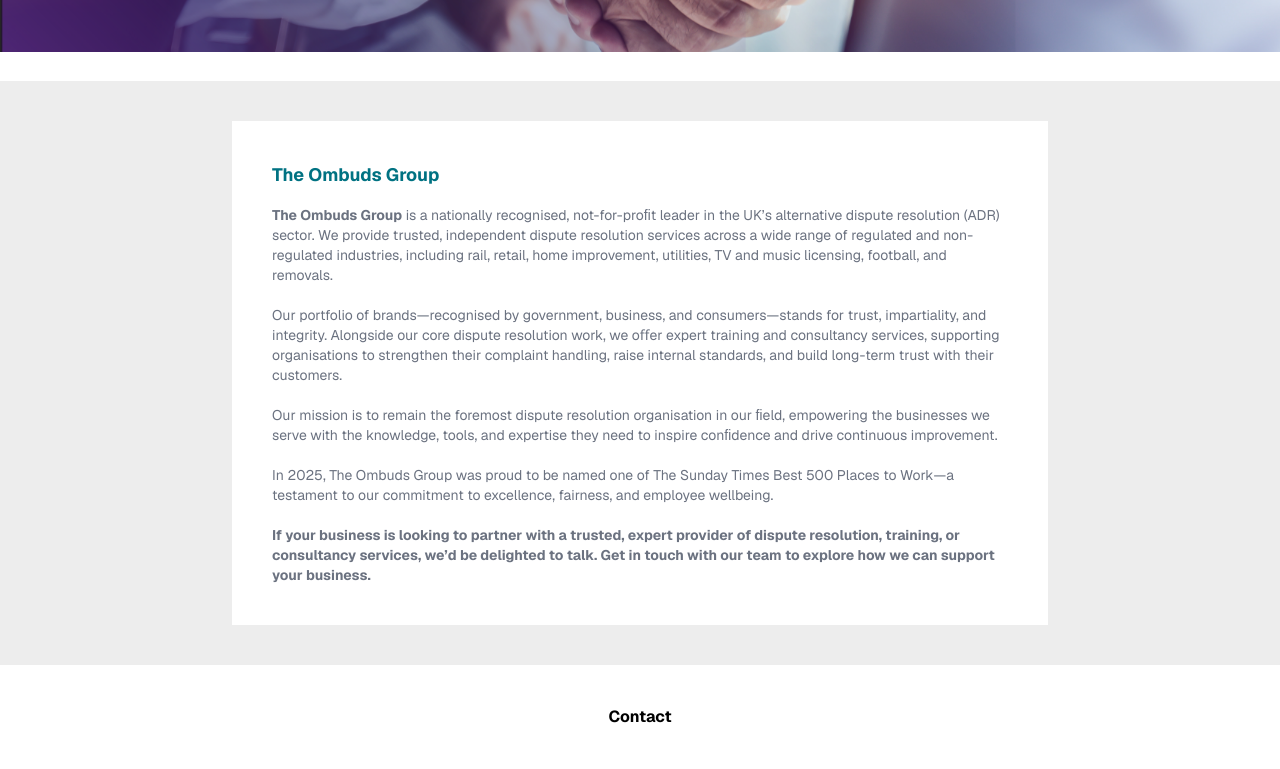
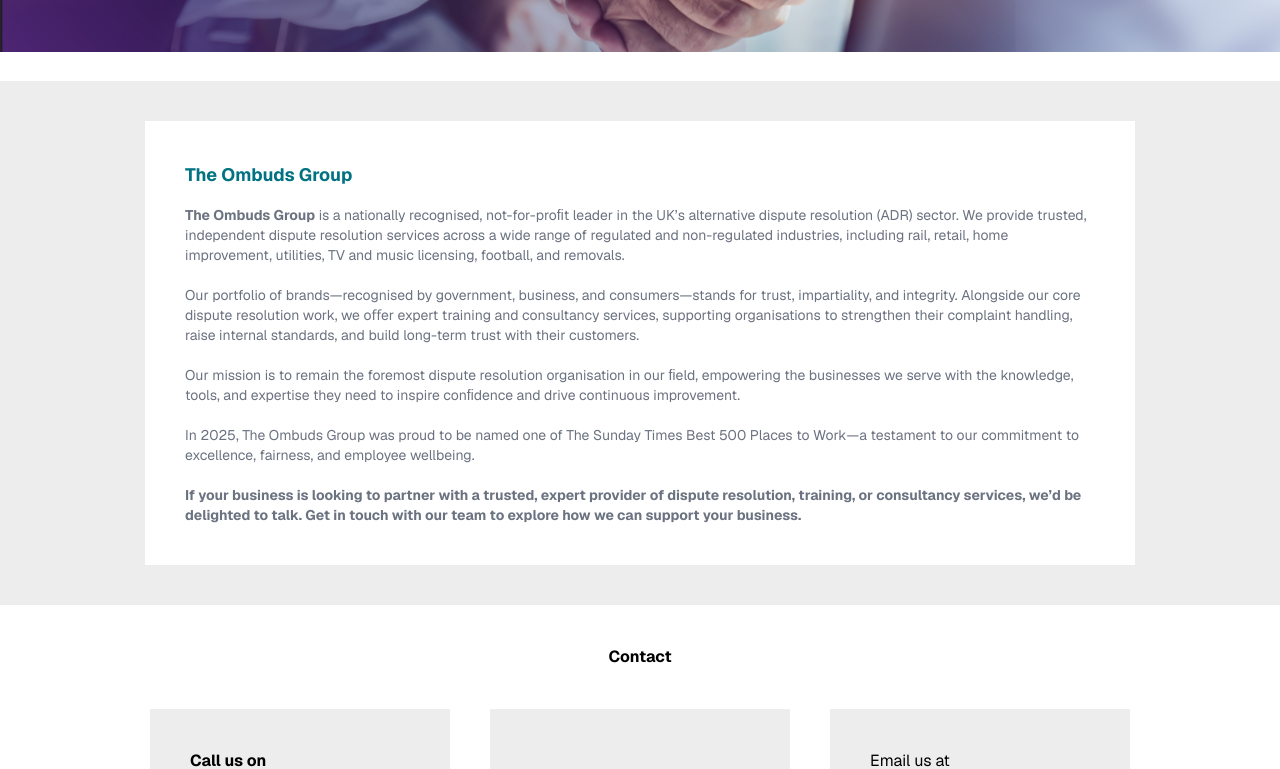
Before and after one commit to waqassarwar01/ombuds, a Next.js app: page / in a window 1280 px wide. Shown: the part 540-1309 px from the top of the page. Built offline with nearby package versions, Linux system fonts and the light colour scheme.

Commit message:
fixed info section width

```diff
--- a/src/app/Info.tsx
+++ b/src/app/Info.tsx
@@ -3,7 +3,7 @@
 const Info = () => {
   return (
     <div className="flex items-center justify-center p-5 md:p-10 bg-[#EDEDED]">
-      <div className="bg-white p-4 md:p-10 md:max-w-[68%]">
+      <div className="bg-white p-4 md:p-10 md:max-w-[990px]">
         <span className="text-[#007282] font-bold text-lg">The Ombuds Group</span>
         <p className="text-sm text-gray-500 mt-4">
           <b>The Ombuds Group</b> is a nationally recognised, not-for-proﬁt
```
